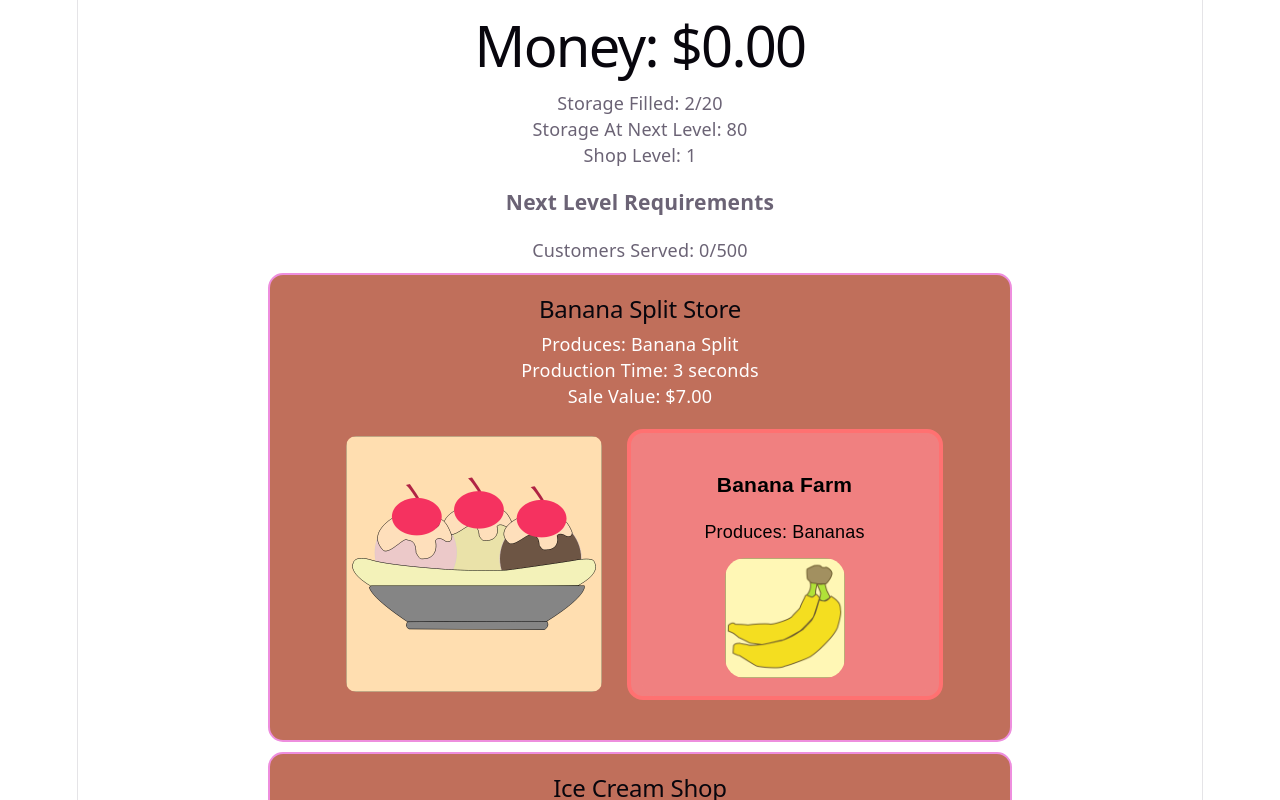
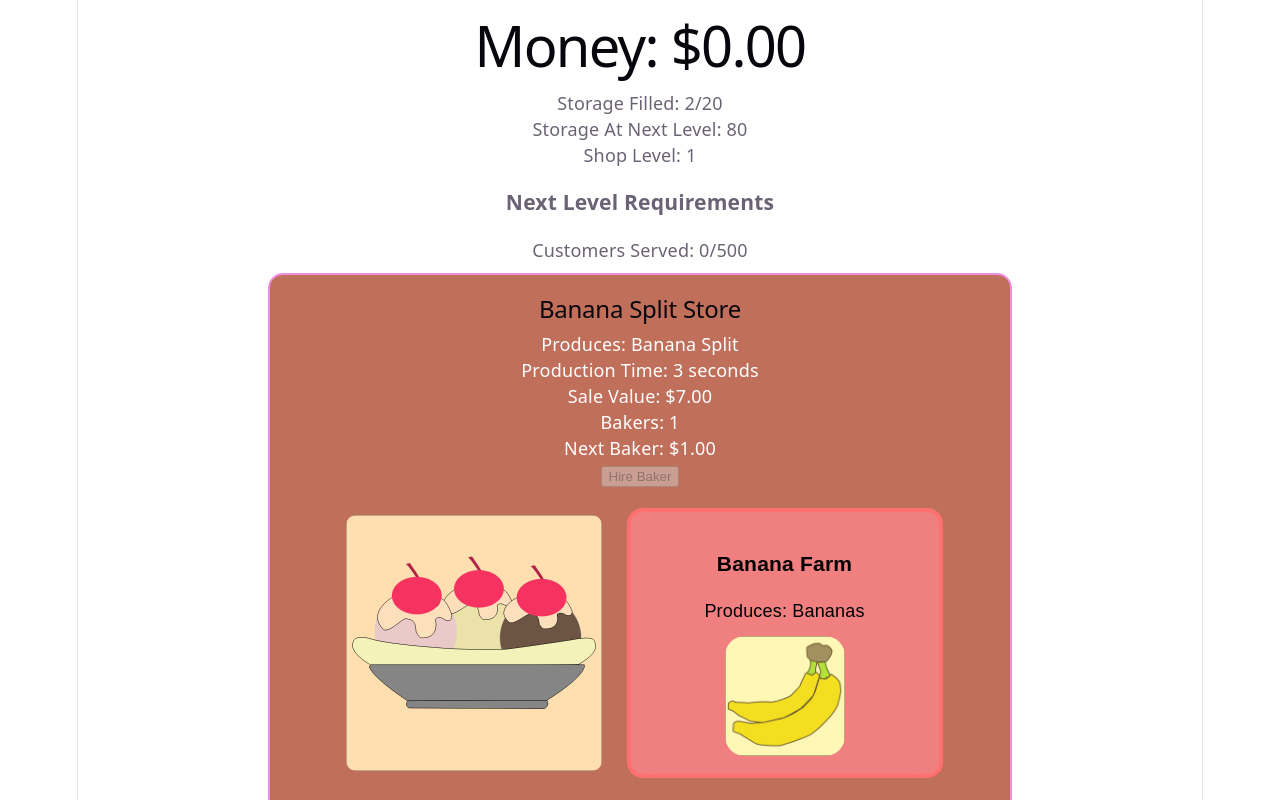
Before and after one commit to Scripting-Java/TerraSplit, a React (Vite) app: page / in a window 1280 px wide. Shown: the top 800 px of the page. Built offline with nearby package versions, Linux system fonts and the light colour scheme.

Commit message:
Finished baker system

```diff
--- a/src/App.tsx
+++ b/src/App.tsx
@@ -4,7 +4,7 @@ import { makeCustomers } from './sell/customer'
 import './App.css'
 import { sellDessert } from './sell/sellDessert'
 import { businesses, type business, type businessNames } from './businesses/businessData'
-import { unlockBusiness, purchaseBusiness, getAvailableBusinesses } from './businesses/business'
+import { unlockBusiness, purchaseBusiness } from './businesses/business'
 import { moneyFormat } from './utils/formatter'
 import { getFarmMultipliers, purchaseFarmUpgrade, type farmTypes } from './farms/farm'
 import { BusinessCard } from './businesses/BusinessCard'
@@ -39,10 +39,6 @@ function App() {
   }
 
   const invRef = useRef(inventory)
-  function checkStorage(inventory: Record<dessertTypes, number>) {
-    const total = invCount(inventory)
-    return total < storage
-  }
 
   //production
   useEffect(() => {
@@ -53,9 +49,11 @@ function App() {
       const mult = getFarmMultipliers(shop.farm)
       return setInterval(() => {
         setInventory(prev => {
-          if (!checkStorage(prev))
+          const remaining = storage-invCount(prev)
+          const amt = Math.min(shop.bakers, remaining)
+          if (amt<=0)
             return prev
-          return { ...prev, [dessert.type]: prev[dessert.type] + 1 }
+          return { ...prev, [dessert.type]: prev[dessert.type] + amt}
         })
       }, dessert.prodDur * 1000 * mult.prod)
     })
@@ -64,8 +62,7 @@ function App() {
         (clearInterval(timers[i]))
       }
     }
-  }, [shops])
-
+  }, [shops, storage])
 
   //inventory
   useEffect(() => {
@@ -114,10 +111,6 @@ function App() {
     const result = purchaseBusiness(business, shops, money, shopLevel)
     setMoney(result.money)
     setShops(result.businesses)
-  }
-
-  function findBusinesses() {
-    const unlocks = getAvailableBusinesses(shops)
   }
 
   function handleUpgrade(farm: farmTypes, upgrade: string) {
@@ -172,7 +165,7 @@ function App() {
       </div>
       <div>
         {shops.map(shop => (
-          <BusinessCard key={shop.name} business={shop} handleFarmPurchase={handleUpgrade} handleBusPurchase={handleBusinessPurchase} handleBusUnlock={handleBusinessUnlock}></BusinessCard>
+          <BusinessCard key={shop.name} business={shop} handleFarmPurchase={handleUpgrade} handleBusPurchase={handleBusinessPurchase} handleBusUnlock={handleBusinessUnlock} handleHire={handleHireBaker} money={money}></BusinessCard>
         ))}
       </div>
     </>
--- a/src/businesses/BusinessCard.tsx
+++ b/src/businesses/BusinessCard.tsx
@@ -5,12 +5,15 @@ import { formatTime, moneyFormat } from "../utils/formatter";
 import { FarmCard } from "../farms/FarmCard";
 import { getFarmMultipliers, type farmTypes } from "../farms/farm";
 import bSplit from "../assets/busIcons/BananaSplit.png"
+import { getBakerCost } from "../utils/baker";
 
 interface BusinessCard {
     business: business,
     handleFarmPurchase: (farmType: farmTypes, upgrade: string) => void,
     handleBusPurchase: (name: string) => void,
-    handleBusUnlock: (name: string) => void
+    handleBusUnlock: (name: string) => void,
+    handleHire: (business: business) => void,
+    money: number
 }
 
 function makeDessertNames(des: dessertTypes) {
@@ -33,7 +36,7 @@ function getLogo(des: dessertTypes) {
         return bSplit
 }
 
-export function BusinessCard({ business, handleFarmPurchase, handleBusPurchase, handleBusUnlock }: BusinessCard) {
+export function BusinessCard({ business, handleFarmPurchase, handleBusPurchase, handleBusUnlock, handleHire, money }: BusinessCard) {
     const dessert = dessertMenu.find(temp => temp.type === business.dessert)
     if (!dessert)
         return null
@@ -46,6 +49,12 @@ export function BusinessCard({ business, handleFarmPurchase, handleBusPurchase,
                     <p>Produces: {makeDessertNames(dessert.type)}</p>
                     <p>Production Time: {formatTime(dessert.prodDur * mult.prod)} seconds</p>
                     <p>Sale Value: {moneyFormat(dessert.prodValue * mult.inc)}</p>
+
+                    <div className="baker">
+                        <p>Bakers: {business.bakers}</p>
+                        <p>Next Baker: {moneyFormat(getBakerCost(business))}</p>
+                    </div>
+                    <button disabled={money<getBakerCost(business)} onClick={()=>handleHire(business)}>Hire Baker</button>
                 </div>
             )}
             <div className="busMain">
```
